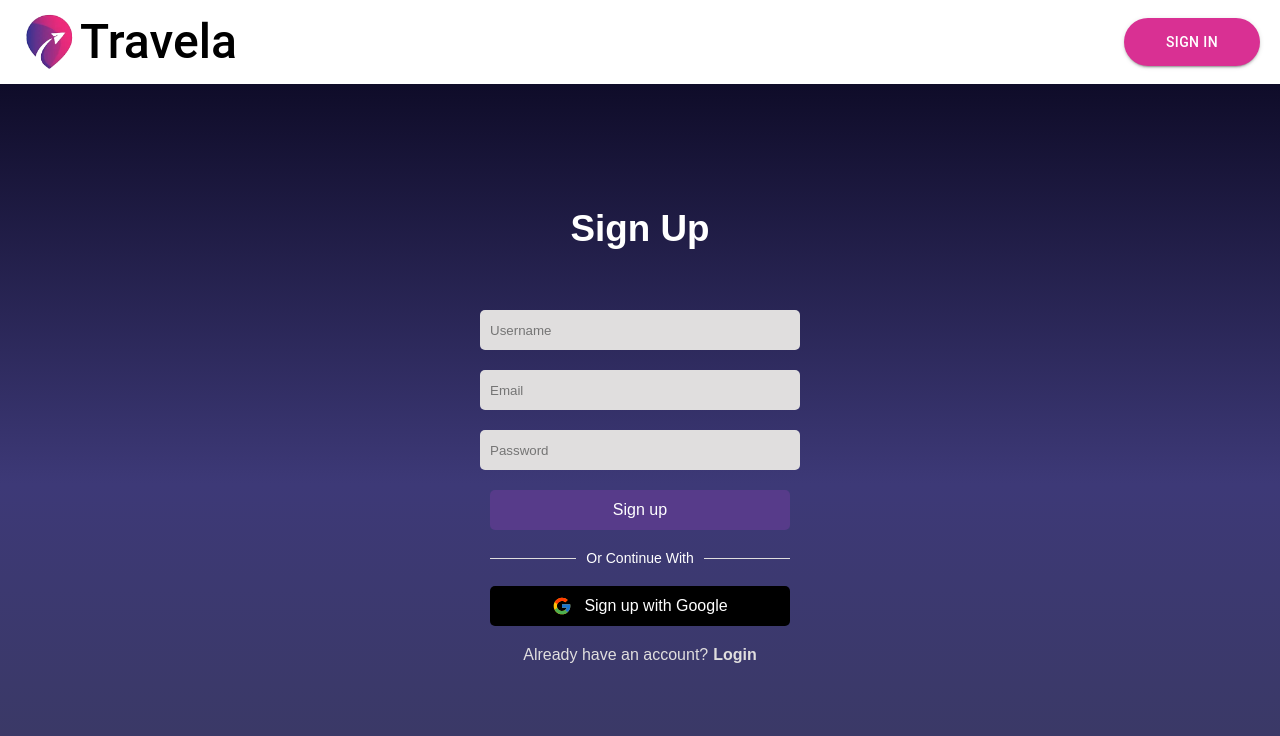
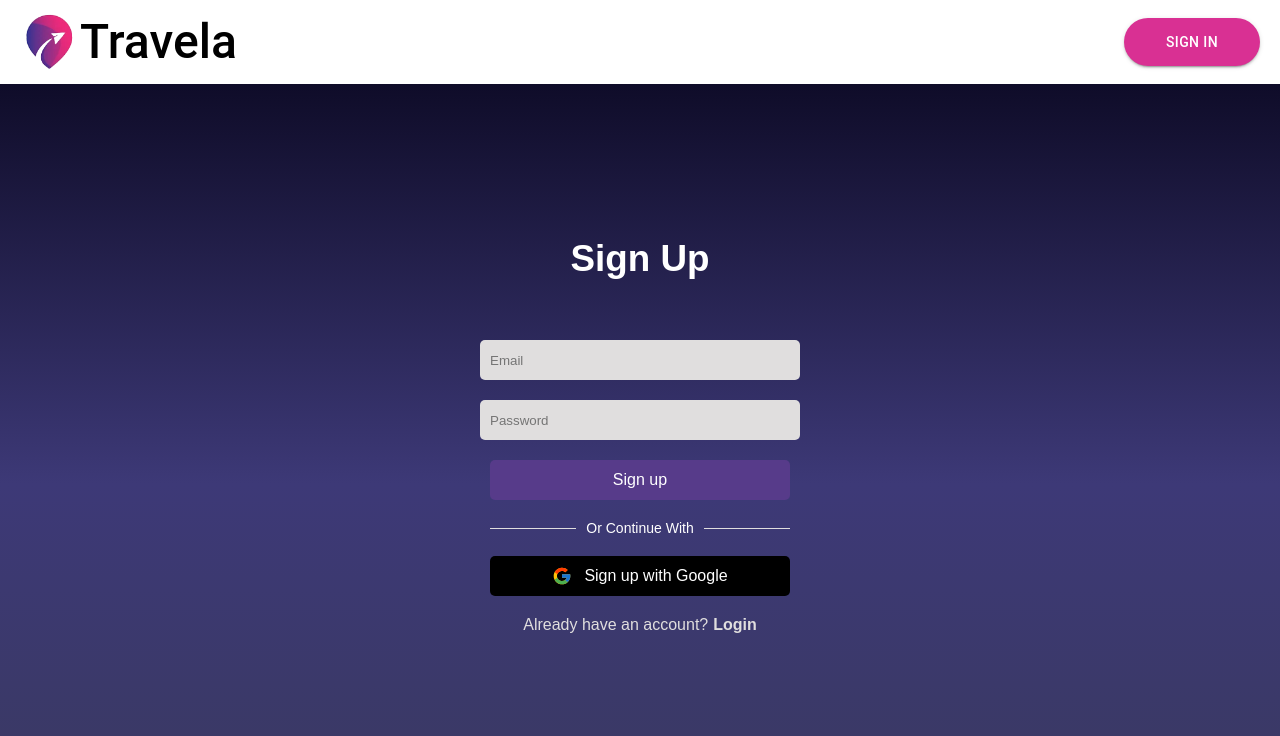
Before and after one commit to labib08/Travela, a React (Vite) app in the folder travela/: page /signup in a window 1280 px wide. Shown: the top 736 px of the page. Built offline with nearby package versions, Linux system fonts and the light colour scheme.

Commit message:
Removed username from Sign up page

```diff
--- a/travela/src/Pages/SignUp/SignUp.tsx
+++ b/travela/src/Pages/SignUp/SignUp.tsx
@@ -7,7 +7,6 @@ const SignUp = () => {
         <div className="signup-main">
             <form>
                 <label htmlFor = "chk" aria-hidden="true" className='signup-main-label'>Sign Up</label>
-                <input type= "text" name="txt" placeholder="Username" required/>
                 <input type= "email" name="email" placeholder="Email" required/>
                 <input type= "Password" name="password" placeholder="Password" required/>
                 <button className="signup-button">Sign up</button>
```
